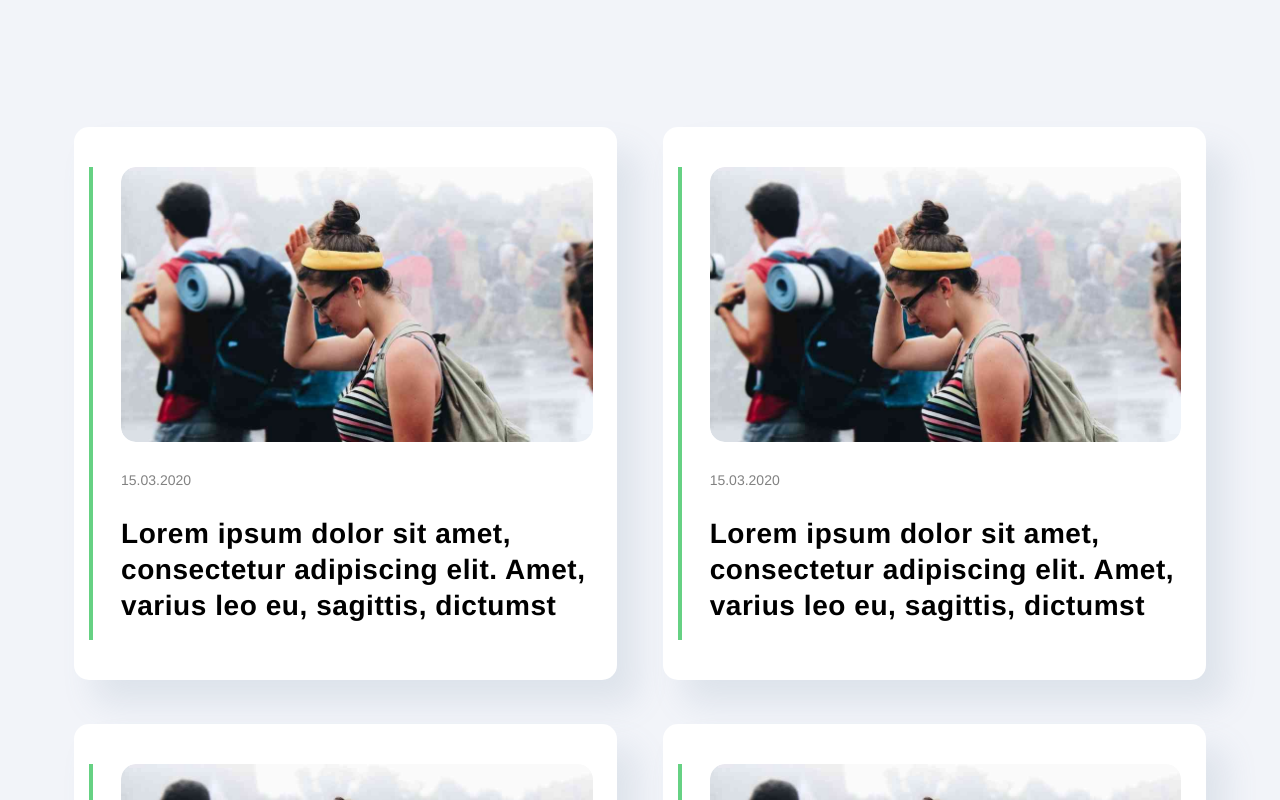
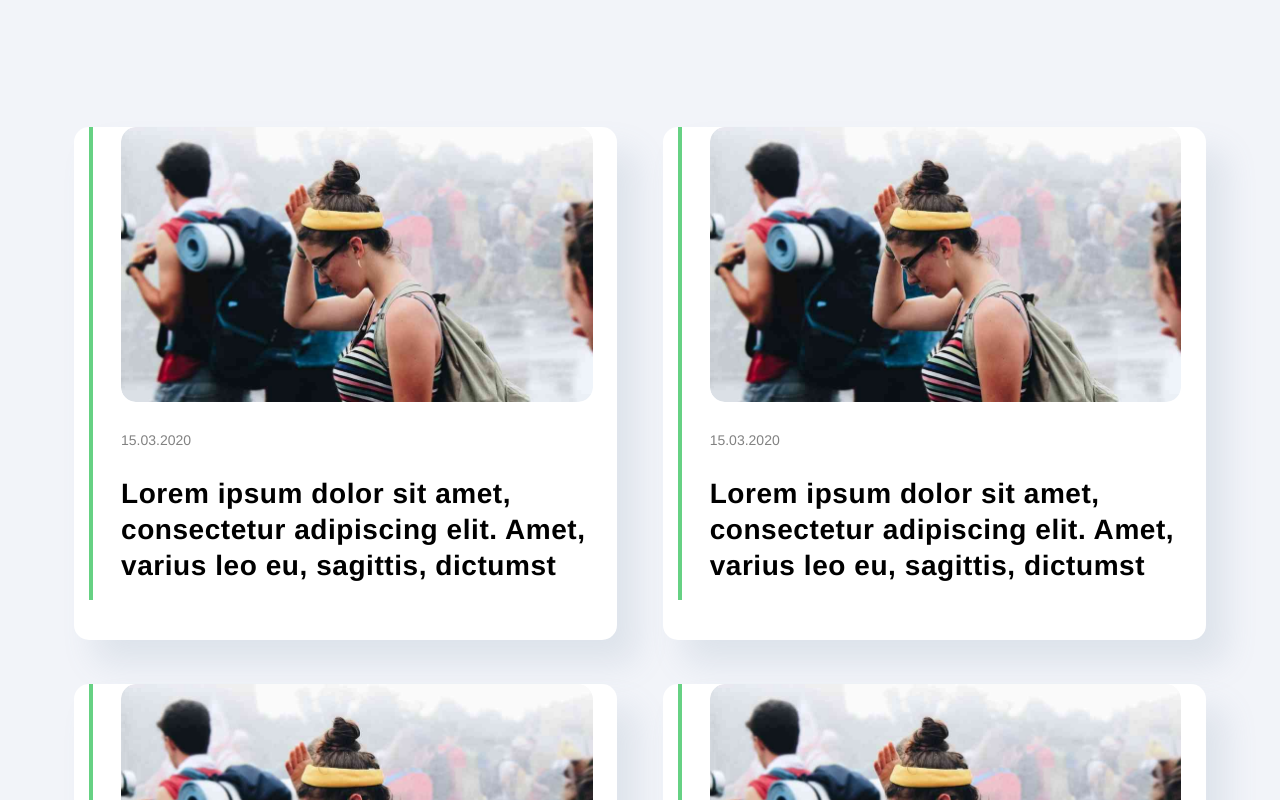
Before and after one commit to MrGorlenko/oktb-media, a Vue app: page / in a window 1280 px wide. Shown: the part 4320-5120 px from the top of the page. Built offline with nearby package versions, Linux system fonts and the light colour scheme.

Commit message:
Remove padding video-self

```diff
--- a/src/components/Video-self.vue
+++ b/src/components/Video-self.vue
@@ -1,5 +1,5 @@
 <template>
-  <div class="bord video-item col-lg-5-8 h-auto col-12">
+  <div class="bord video-item col-lg-5-8 h-auto col-12 pt-0">
     <div class='content__video content h-lg-100'>
       <div class="picture-wrapper d-flex justify-content-center align-items-center flex-column">
         <img class='run' src="../assets/start-video.svg" alt="">
```
